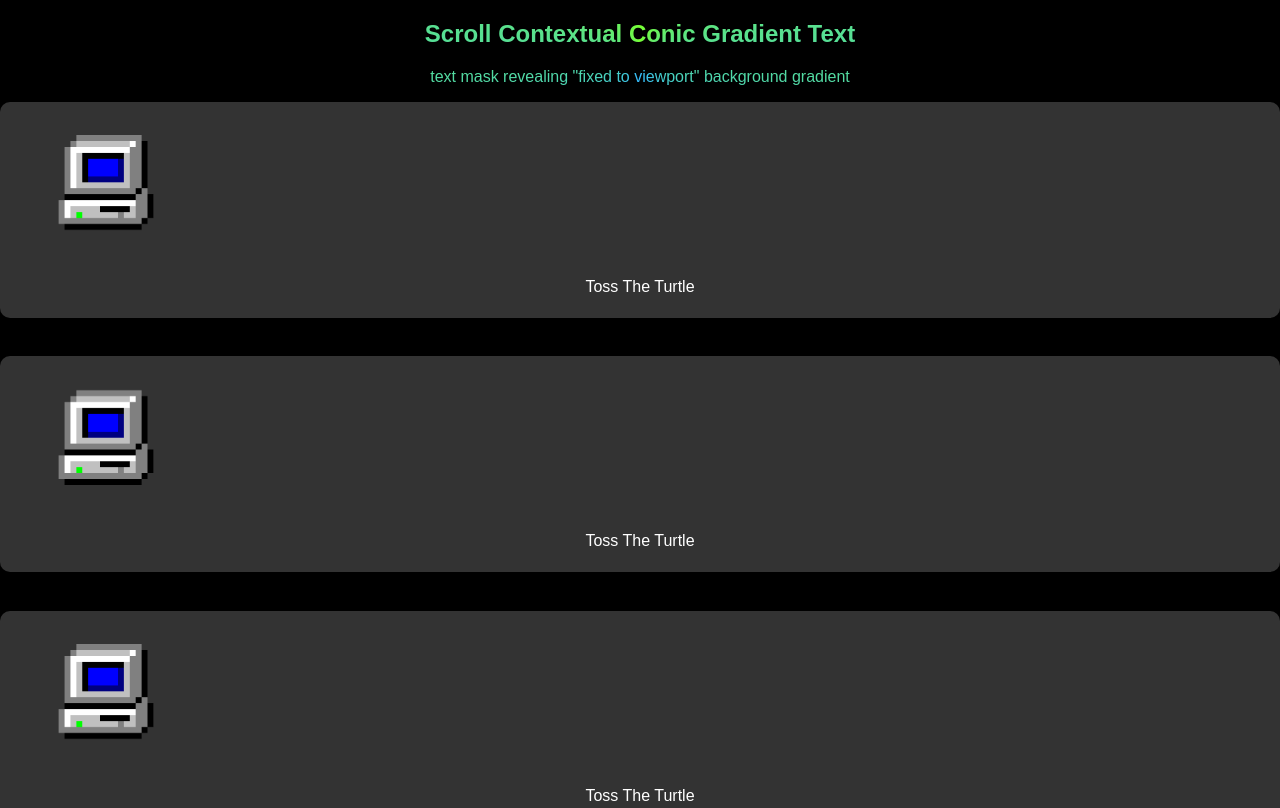
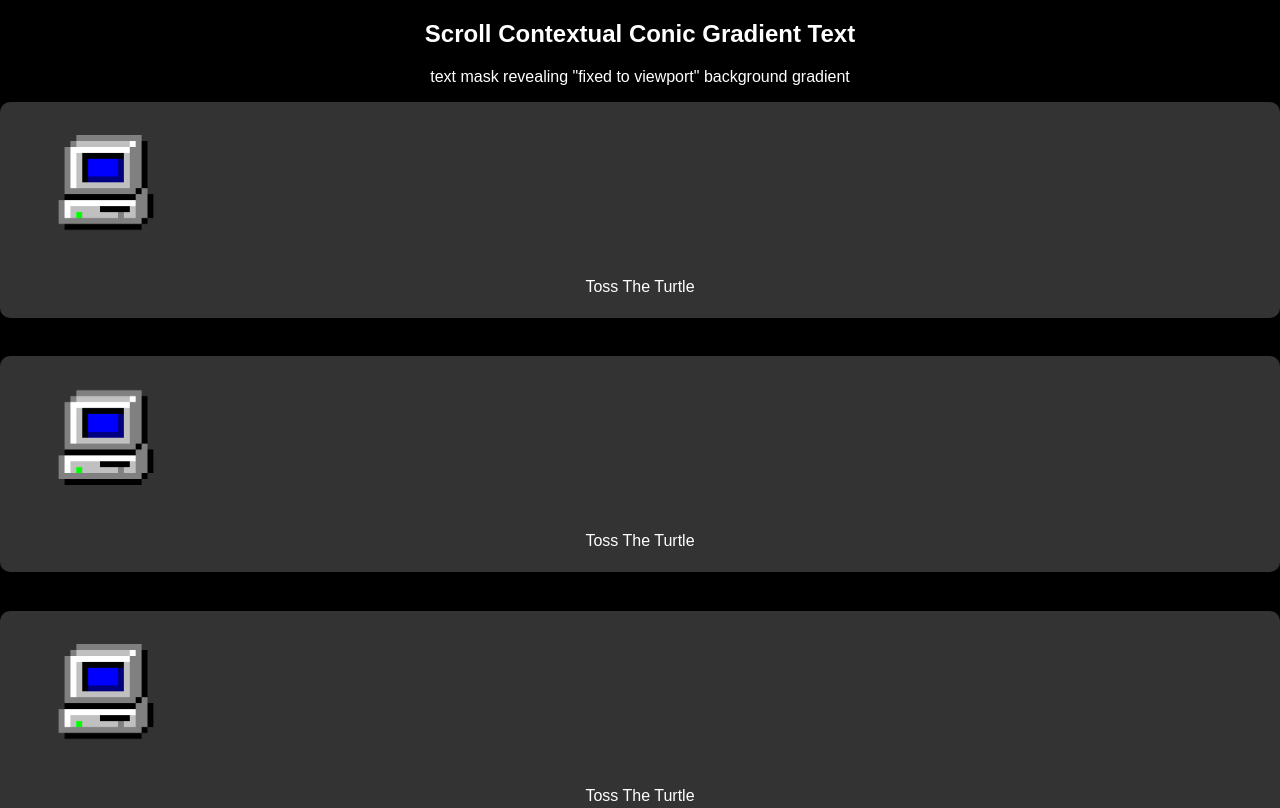
Before and after one commit to DialUp44OS/TG17BoneOSofficial, a website: page index.html in a window 1280 px wide. Shown: the top 808 px of the page. Drawn offline with Linux system fonts and the light colour scheme.

Commit message:
Update turtle2.css

```diff
--- a/turtle2.css
+++ b/turtle2.css
@@ -1,21 +1,7 @@
 
 
 
-article {
-  /*  leverage cascade for cross-browser gradients  */
-  background: radial-gradient(
-    hsl(100 100% 60%),
-    hsl(200 100% 60%)
-  ) fixed;
-  background: conic-gradient(
-    hsl(100 100% 60%),
-    hsl(200 100% 60%),
-    hsl(100 100% 60%)
-  ) fixed;
-  -webkit-background-clip: text;
-  -webkit-text-fill-color: transparent;
-  text-align: center;
-}
+
 
 
 * {
```
